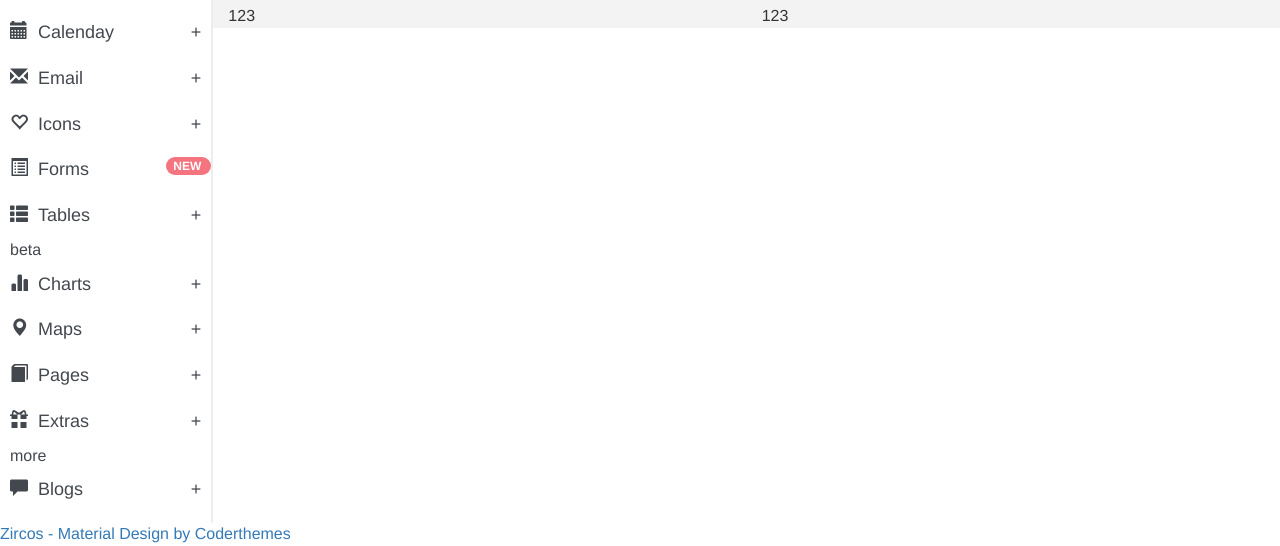
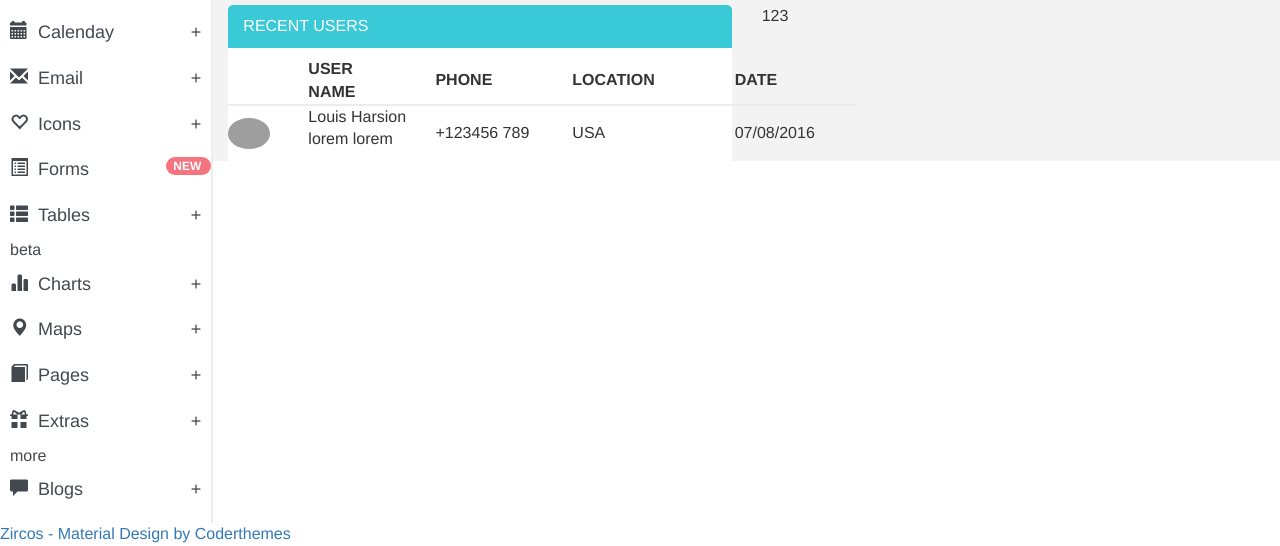
Before and after one commit to ocowchun/css_30days, a website built with webpack: page src/html/day1.html in a window 1280 px wide. Shown: the part 301-847 px from the top of the page. Built offline with nearby package versions, Linux system fonts and the light colour scheme; grey boxes are pictures that could not be loaded.

Commit message:
add table

```diff
--- a/src/html/day1.html
+++ b/src/html/day1.html
@@ -222,7 +222,31 @@
         <div class="col-md-12">
 
         </div>
-        <div class="col-md-6">123</div>
+        <div class="col-md-6">
+          <div class="table-card">
+            <p class="table-title">RECENT USERS</p>
+            <table>
+              <thead>
+                <tr>
+                  <th></th>
+                  <th>USER NAME</th>
+                  <th>PHONE</th>
+                  <th>LOCATION</th>
+                  <th>DATE</th>
+                </tr>
+              </thead>
+              <tbody>
+                <tr>
+                <td><img src="https://dceq5qf6sv0er.cloudfront.net/uploads/users/avatars/000/000/001/medium/03dc6d1c4b801afdb2d65de12b541fc2.jpeg?1468918430" alt="" class="avatar"></td>
+                  <td>Louis Harsion <p>lorem lorem</p></td>
+                  <td>+123456 789</td>
+                  <td>USA</td>
+                  <td>07/08/2016</td>
+                </tr>
+              </tbody>
+            </table>
+          </div>
+        </div>
         <div class="col-md-6">123</div>
       </div>
     </div>
--- a/src/stylesheets/day1/app.css
+++ b/src/stylesheets/day1/app.css
@@ -243,3 +243,36 @@ number-card
   color: #CDCECF;
   padding-bottom: 12px;
 }
+
+/*
+TABLE
+*/
+.table-card{
+  background-color: #FFFFFF;
+  border-top-left-radius: 5px;
+  border-top-right-radius: 5px;
+}
+
+.table-title{
+ border-top-left-radius: 5px;
+ border-top-right-radius: 5px;
+ background-color: #3AC9D6;
+ color: #FFFFFF;
+ padding: 10px;
+ padding-left: 15px;
+}
+
+table .avatar{
+ height: 31px;
+ border-radius: 50%;
+}
+
+
+thead th{
+  border-bottom: 2px solid #ECECEC;
+}
+
+.table-card th{
+  padding-right: 80px;
+
+}
```
